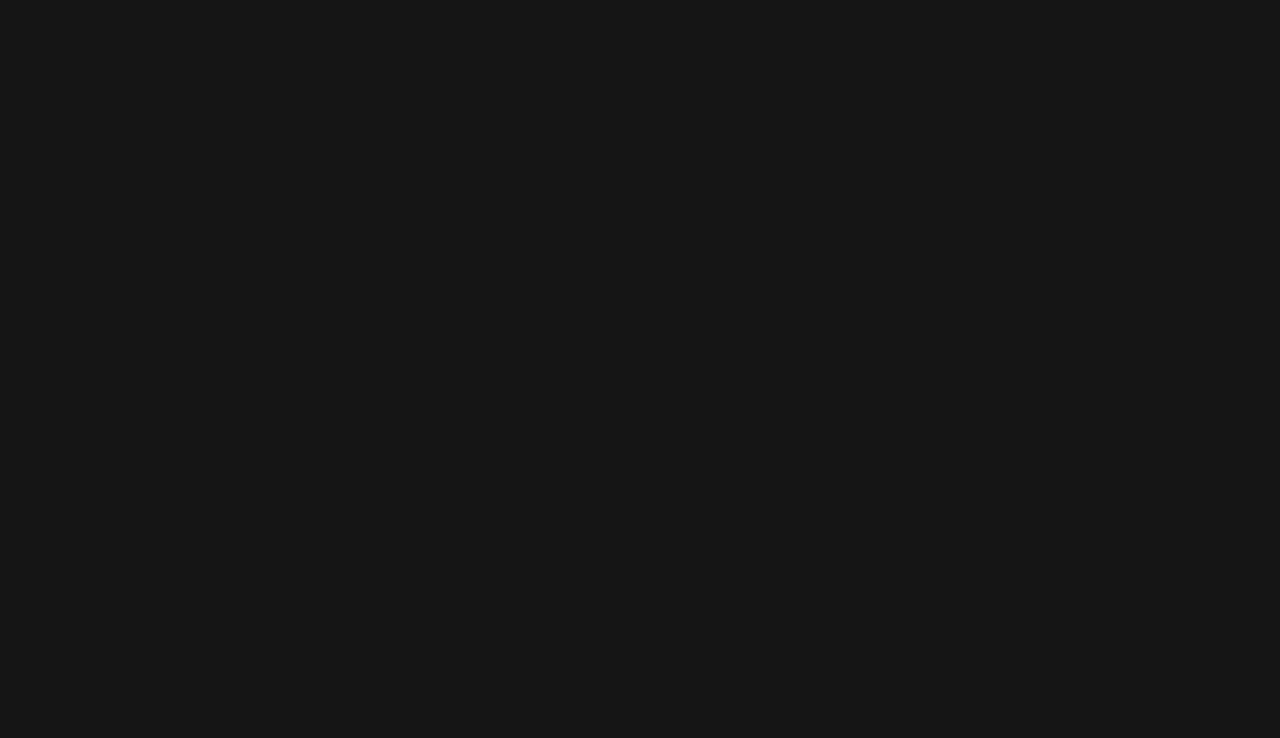
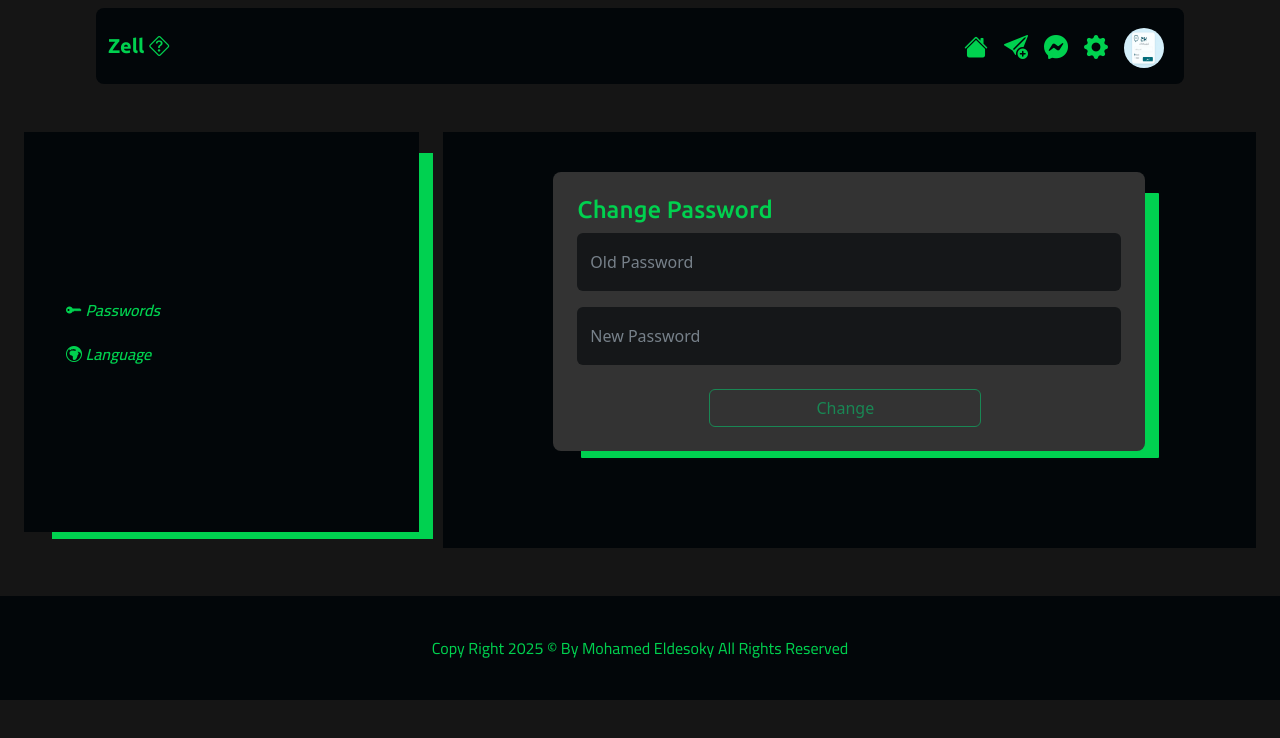
Before and after one commit to mohammed-eldesoky/Zill, an Angular app: page /app/settings/update-password in a window 1280 px wide. Before the commit this address led to /. Shown: the top 738 px of the page. Built offline with nearby package versions, Linux system fonts and the light colour scheme.

Commit message:
`Added update-password route and corresponding component to settings feature`

```diff
--- a/src/app/app.routes.ts
+++ b/src/app/app.routes.ts
@@ -70,13 +70,22 @@ export const routes: Routes = [
         loadComponent: () =>
           import('./features/settings/settigns.component')
             .then(c => c.SettignsComponent),
+            children: [
+              {
+                path: 'update-password',
+                loadComponent: () =>
+                  import('./features/settings/components/update-pass/update-pass.component')
+                    .then(c => c.UpdatePassComponent),
+              },
+            ]
       },
       {
         path: 'send-message',
         loadComponent: () =>
           import('./features/send-messge/send-messge.component')
          .then(c => c.SendMessageComponent),
-      }
+      },
+
     ],
   },
 
--- /dev/null
+++ b/src/app/features/services/password.service.ts
@@ -0,0 +1,45 @@
+import { HttpClient } from '@angular/common/http';
+import { Injectable } from '@angular/core';
+import { Observable } from 'rxjs';
+import { BASE_URL } from '../../core/constant/base.url';
+
+@Injectable({
+  providedIn: 'root'
+})
+export class PasswordService {
+
+    constructor(private httpClient: HttpClient) {}
+
+  // ________________________________ Update Password (Login Required) ______________________________
+  updatePassword(data: {
+    oldPassword: string;
+    newPassword: string;
+  }): Observable<any> {
+    return this.httpClient.put(
+      `${BASE_URL.base_url}/auth/update-password`,
+      data
+    );
+  }
+
+  // ________________________________ Send OTP ______________________________
+  sendOtp(data: {
+    email: string;
+  }): Observable<any> {
+    return this.httpClient.put(
+      `${BASE_URL.base_url}/auth/send-otp`,
+      data
+    );
+  }
+
+  // ________________________________ Forget Password (OTP + New Password) ______________________________
+  forgetPassword(data: {
+    email: string;
+    otp: string;
+    newPassword: string;
+  }): Observable<any> {
+    return this.httpClient.post(
+      `${BASE_URL.base_url}/auth/forget-password`,
+      data
+    );
+  }
+}
--- /dev/null
+++ b/src/app/features/settings/components/update-pass/update-pass.component.html
@@ -0,0 +1,98 @@
+<div class="parent w-100 overflow-hidden h-100">
+  <div class="container w-100 m-0 mx-auto pt-4 mb-4">
+    <!-- Error Message -->
+    <p class="text-danger text-center">
+      {{ errMessage }}
+    </p>
+
+    <!-- Success Message -->
+
+    @if (successMessage) {
+    <p class="text-success text-center">
+      {{ successMessage }}
+    </p>
+    }
+    <div class="row">
+      <div
+        class="col-md-12 d-flex flex-column justify-content-center align-items-center mx-auto"
+      >
+        <form
+          [formGroup]="updatePass"
+          (ngSubmit)="submit()"
+          class="d-flex flex-column justify-content-center p-4 w-75 mx-auto rounded-3 mb-5"
+        >
+          <h4>Change Password</h4>
+
+          <!-- Old Password -->
+          <div class="form-floating mb-3 w-100">
+            <input
+              type="password"
+              class="form-control bg-transparent border-0"
+              id="oldPassword"
+              placeholder="Old Password"
+              formControlName="oldPassword"
+            />
+            <label for="oldPassword" class="text-white-50">
+              Old Password
+            </label>
+          </div>
+
+          @if ( updatePass.get('oldPassword')?.errors &&
+          updatePass.get('oldPassword')?.touched ) {
+          <div
+            class="rounded-2 d-flex align-items-center bg-white mb-2 p-0 px-2 m-0 border-danger border-2 text-danger"
+          >
+            @if (updatePass.get('oldPassword')?.errors?.['required']) {
+            <p class="m-0">Password is required</p>
+            } @if (updatePass.get('oldPassword')?.errors?.['pattern']) {
+            <p class="m-0">
+              Password must be at least 8 characters and include letters and
+              numbers
+            </p>
+            }
+          </div>
+          }
+
+          <!-- New Password -->
+          <div class="form-floating mb-3 w-100">
+            <input
+              type="password"
+              class="form-control bg-transparent border-0"
+              id="newPassword"
+              placeholder="New Password"
+              formControlName="newPassword"
+            />
+            <label for="newPassword" class="text-white-50">
+              New Password
+            </label>
+          </div>
+
+          @if ( updatePass.get('newPassword')?.errors &&
+          updatePass.get('newPassword')?.touched ) {
+          <div
+            class="rounded-2 d-flex align-items-center bg-white mb-2 p-0 px-2 m-0 border-danger border-2 text-danger"
+          >
+            @if (updatePass.get('newPassword')?.errors?.['required']) {
+            <p class="m-0">Password is required</p>
+            } @if (updatePass.get('newPassword')?.errors?.['pattern']) {
+            <p class="m-0">
+              Password must be at least 8 characters and include letters and
+              numbers
+            </p>
+            }
+          </div>
+          }
+
+          <!-- Submit Button -->
+          <div
+            class="d-flex justify-content-center align-items-center w-100 mt-2"
+          >
+            <button type="submit" class="btn btn-outline-success w-50 me-2">
+              Change
+            </button>
+          </div>
+        </form>
+      </div>
+    </div>
+  </div>
+</div>
--- /dev/null
+++ b/src/app/features/settings/components/update-pass/update-pass.component.ts
@@ -0,0 +1,57 @@
+import { Component } from '@angular/core';
+import { AuthService } from '../../../../core/auth-service/auth.service';
+import { FormControl, FormGroup, ReactiveFormsModule, Validators } from '@angular/forms';
+import { PasswordService } from '../../../services/password.service';
+
+@Component({
+  selector: 'app-update-pass',
+  imports: [ReactiveFormsModule],
+  templateUrl: './update-pass.component.html',
+  styleUrl: './update-pass.component.scss'
+})
+export class UpdatePassComponent {
+ errMessage = '';
+  successMessage = '';
+  isLoading = false;
+
+  constructor(private passwordService: PasswordService) {}
+
+  // ______________________________ Form ______________________________
+  updatePass: FormGroup = new FormGroup({
+    oldPassword: new FormControl(null, [
+      Validators.required,
+      Validators.pattern(/^(?=.*[A-Za-z])(?=.*\d)[A-Za-z\d]{8,}$/),
+    ]),
+    newPassword: new FormControl(null, [
+      Validators.required,
+      Validators.pattern(/^(?=.*[A-Za-z])(?=.*\d)[A-Za-z\d]{8,}$/),
+    ]),
+  });
+
+  // ______________________________ Submit ______________________________
+  submit() {
+    if (this.updatePass.invalid) {
+      this.updatePass.markAllAsTouched();
+      return;
+    }
+
+    this.isLoading = true;
+    this.errMessage = '';
+    this.successMessage = '';
+
+    this.passwordService.updatePassword(this.updatePass.value).subscribe({
+      next: (res) => {
+        if (res.success) {
+          this.successMessage = res.message; // "Password updated successfully"
+          this.updatePass.reset();
+        }
+        this.isLoading = false;
+      },
+      error: (err) => {
+        console.error(err);
+        this.errMessage = err.error?.message || 'Something went wrong';
+        this.isLoading = false;
+      },
+    });
+  }
+}
--- a/src/app/features/settings/settigns.component.html
+++ b/src/app/features/settings/settigns.component.html
@@ -1 +1,18 @@
-<p>settigns works!</p>
+<div class="setting m-0 w-100 start-0">
+  <div class="container-fluid m-0 w-100">
+    <div class="row m-0">
+      <div class="col-md-4 m-0 start-0">
+        <ul class="d-flex flex-column justify-content-center">
+          <li>
+            <a routerLink="update-password"><i class="bi bi-key-fill"></i> Passwords </a>
+          </li>
+          <li>
+            <a href=""><i class="bi bi-globe-europe-africa"></i> Language </a>
+          </li>
+        </ul>
+      </div>
+      <div class="col-md-8 m-0 end-0">
+        <router-outlet></router-outlet>
+    </div>
+  </div>
+</div>
--- a/src/app/features/settings/settigns.component.scss
+++ b/src/app/features/settings/settigns.component.scss
@@ -0,0 +1,17 @@
+ul {
+    background-color: var(--back-color) !important;
+    height: 50vh;
+box-shadow: #00D150 21px 14px 0px -7px;
+    li {
+        list-style: none;
+        padding: 10px;
+        a {
+            text-decoration: none;
+            color: var(--main-color) !important;
+            font-family: var(--font-body);
+            font-weight: 600;
+            font-style:oblique;
+        }
+    }
+
+}
--- a/src/app/features/settings/settigns.component.ts
+++ b/src/app/features/settings/settigns.component.ts
@@ -1,8 +1,9 @@
 import { Component } from '@angular/core';
+import { RouterLink, RouterOutlet } from "@angular/router";
 
 @Component({
   selector: 'app-settigns',
-  imports: [],
+  imports: [RouterLink, RouterOutlet],
   templateUrl: './settigns.component.html',
   styleUrl: './settigns.component.scss'
 })
```
Also changed, not shown: src/app/features/settings/components/update-pass/update-pass.component.scss (added).
